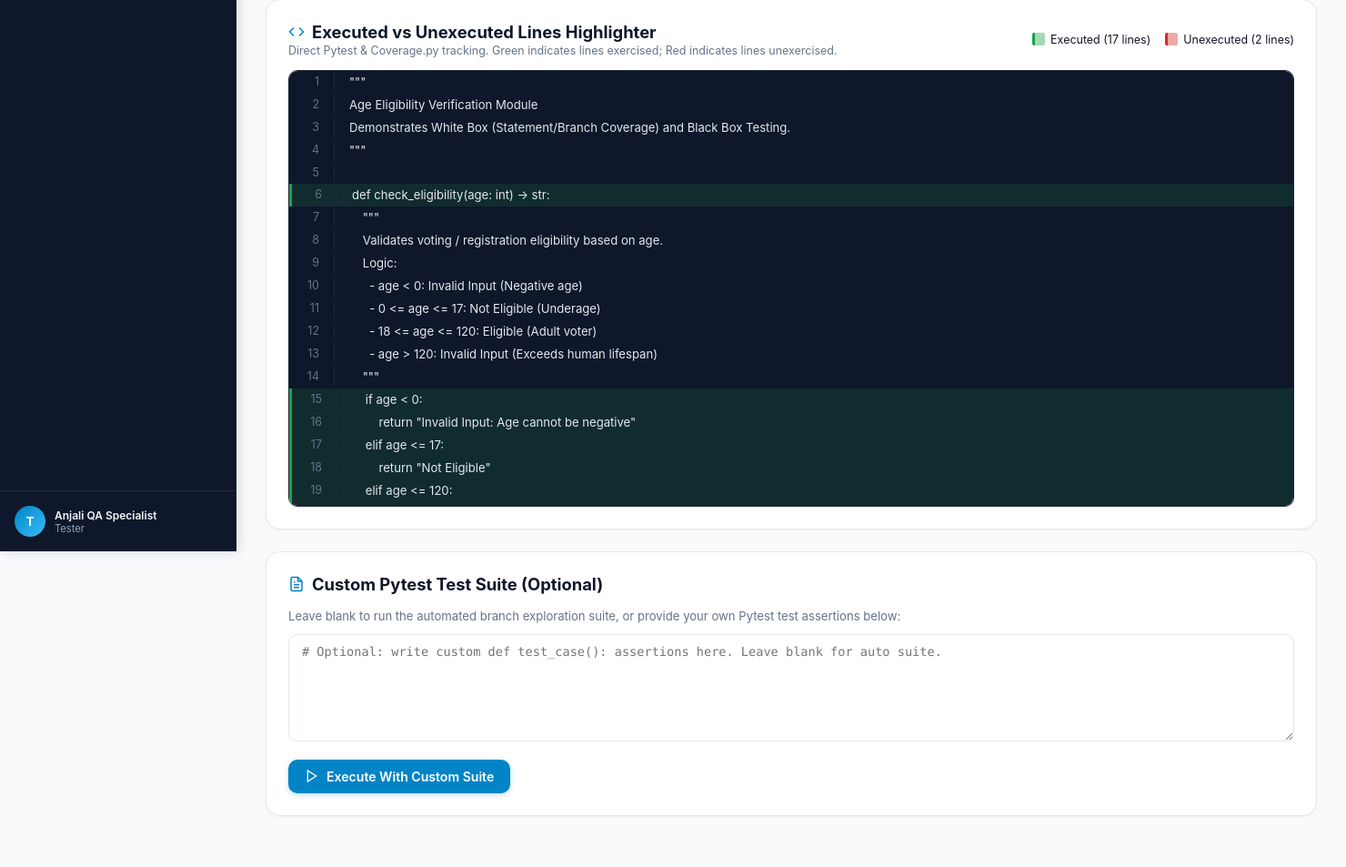
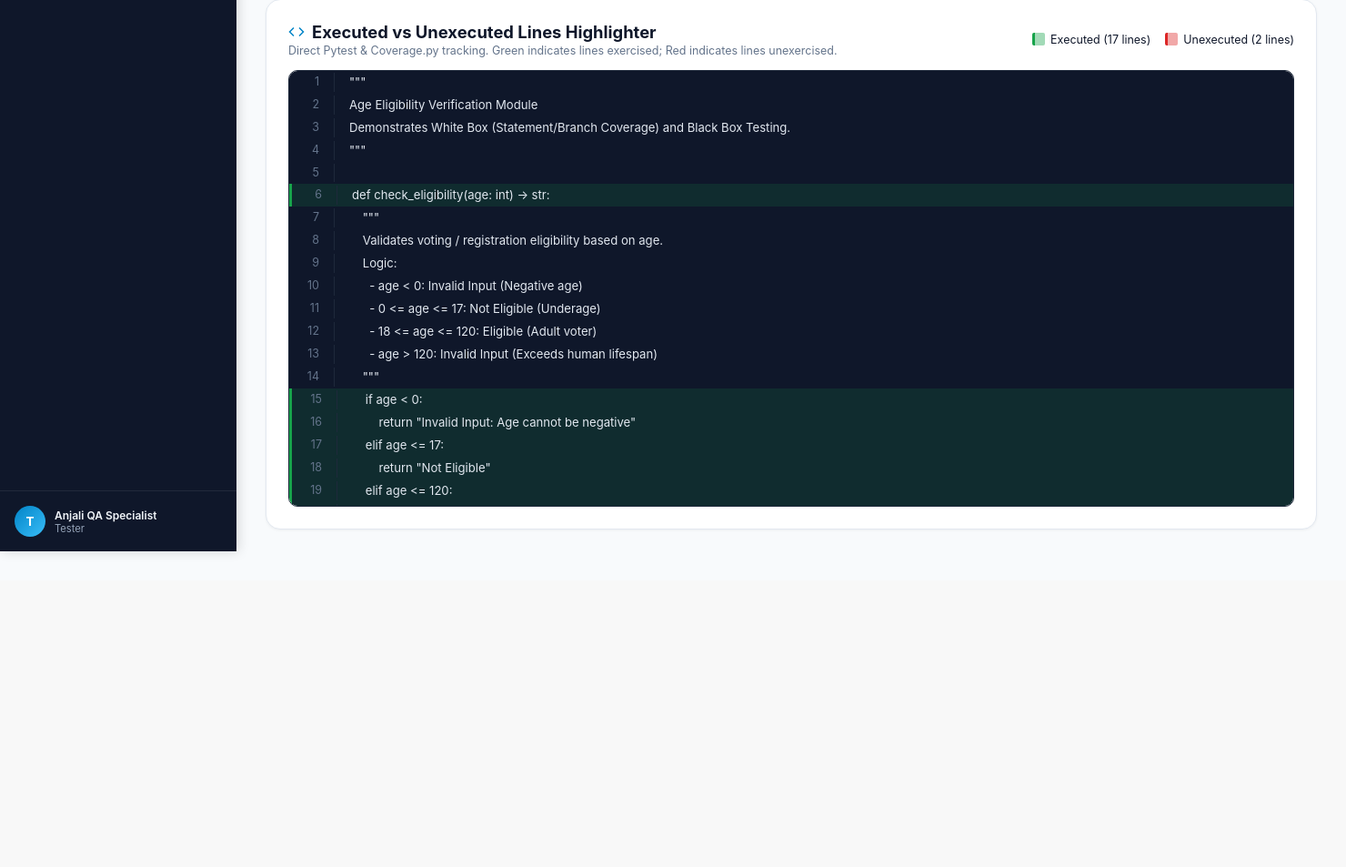
Before and after one commit to anjalibommisetti/ST-capstone, a Flask app: page /whitebox in a window 1480 px wide. Shown: the part 788-1741 px from the top of the page at 91% size. After the commit the page ends 1397 px from the top, so only its background shows below. Run offline with Flask 3, Linux system fonts and the light colour scheme; a user stored in the database is signed in; data comes from the database, SQL or seed files in the repository; both versions use the stored data as it was after the commit.

Commit message:
zghhjvszsb

```diff
--- a/templates/whitebox.html
+++ b/templates/whitebox.html
@@ -194,26 +194,6 @@
     </div>
 </div>
 
-<!-- Optional: Custom Pytest Test Runner Code Editor -->
-<div class="content-card">
-    <h2 class="card-title">
-        <svg width="18" height="18" viewBox="0 0 24 24" fill="none" stroke="#0284c7" stroke-width="2"><path d="M14 2H6a2 2 0 0 0-2 2v16a2 2 0 0 0 2 2h12a2 2 0 0 0 2-2V8z"></path><polyline points="14 2 14 8 20 8"></polyline><line x1="16" y1="13" x2="8" y2="13"></line><line x1="16" y1="17" x2="8" y2="17"></line><polyline points="10 9 9 9 8 9"></polyline></svg>
-        Custom Pytest Test Suite (Optional)
-    </h2>
-    <p style="font-size: 0.82rem; color: #64748b; margin-bottom: 12px;">
-        Leave blank to run the automated branch exploration suite, or provide your own Pytest test assertions below:
-    </p>
-    <form action="{{ url_for('run_whitebox') }}" method="POST">
-        <div class="form-group">
-            <textarea name="custom_test_code" class="form-control" rows="6" style="font-family: Consolas, monospace; font-size: 0.85rem;" placeholder="# Optional: write custom def test_case(): assertions here. Leave blank for auto suite."></textarea>
-        </div>
-        <button type="submit" class="btn btn-primary">
-            <svg width="16" height="16" viewBox="0 0 24 24" fill="none" stroke="currentColor" stroke-width="2"><polygon points="5 3 19 12 5 21 5 3"></polygon></svg>
-            Execute With Custom Suite
-        </button>
-    </form>
-</div>
-
 {% endif %}
 {% endblock %}
 
```
Also changed, not shown: database/testing_platform.db, 1 other file.
